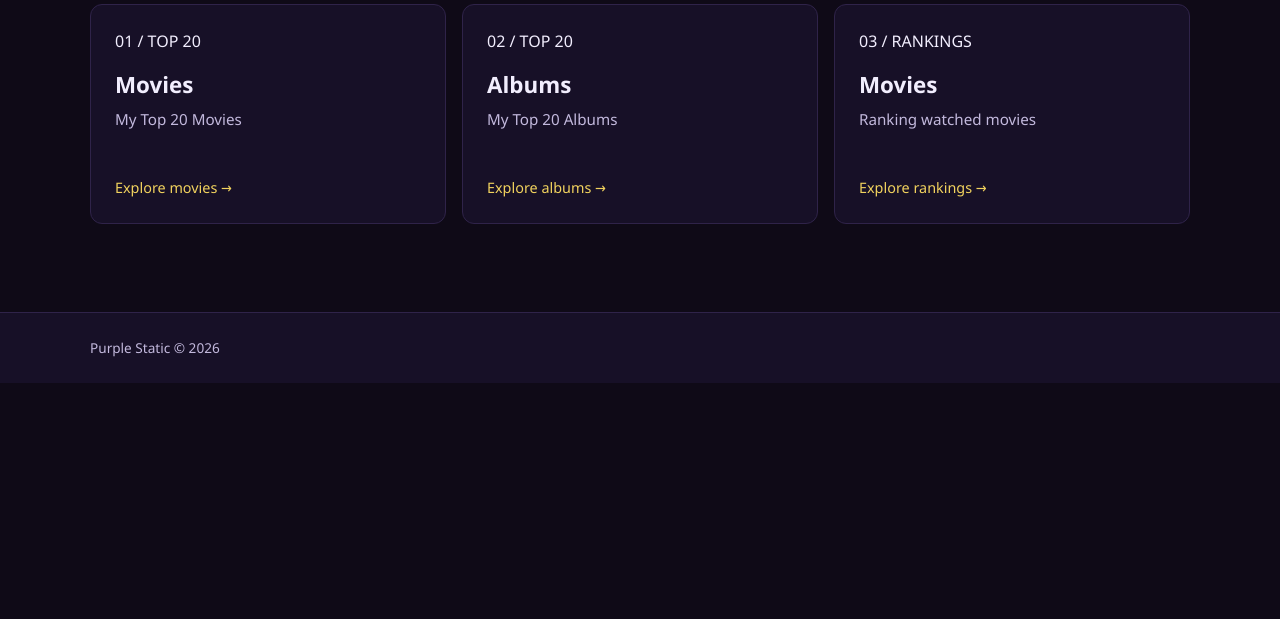
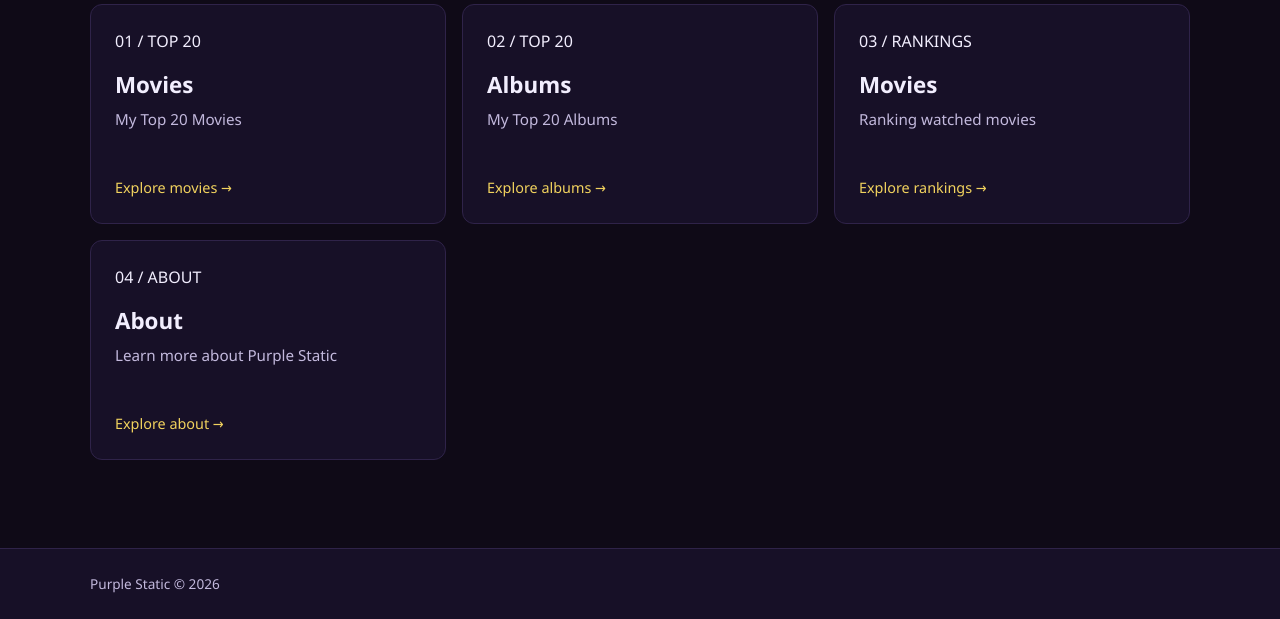
Before and after one commit to pwillen/py-app-blog, a Django app: page / in a window 1280 px wide. Shown: the part 518-1137 px from the top of the page. Before the commit the page ends 901 px from the top, so only its background shows below. Run offline with Django 5.2, Linux system fonts and the light colour scheme.

Commit message:
add About card to home page

```diff
--- a/home/templates/home/index.html
+++ b/home/templates/home/index.html
@@ -51,6 +51,13 @@
                 <p>Ranking watched movies</p>
                 <span class="card-link">Explore rankings →</span>
             </a>
+
+            <a class="explore-card" href="{% url 'about:index' %}">
+                <span class="card-category">04 / ABOUT</span>
+                <h3>About</h3>
+                <p>Learn more about Purple Static</p>
+                <span class="card-link">Explore about →</span>
+            </a>
         </div>
     </section>
 {% endblock %}
```
